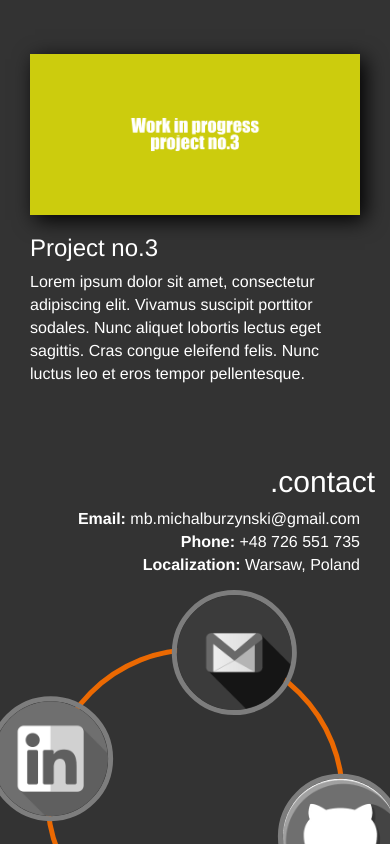
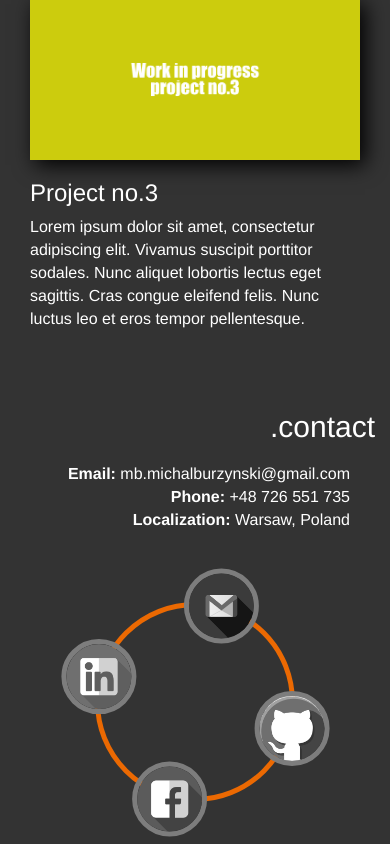
Before and after one commit to burzykovski/burzykovski.github.io, a plain HTML site: page index.html in a window 390 px wide. Shown: the part 2900-3744 px from the top of the page. Drawn offline with nearby package versions, Linux system fonts and the light colour scheme.

Commit message:
contact us adjusted to small mobiles

```diff
--- a/css/style.scss
+++ b/css/style.scss
@@ -41,6 +41,7 @@ body, html {
 }
 .hero-header-background-photo {
   height: 100vh;
+  width: 100%;
 }
 
 .hero-header-box {
@@ -272,7 +273,9 @@ body, html {
 @media screen and (max-width: 992px) {
   .flex-row {
     display: block;
-
+  }
+  .flex-row:nth-of-type(2) {
+    margin: 10px;
   }
 }
 
@@ -316,6 +319,7 @@ body, html {
 }
 
 @media screen and (max-width: 768px) {
+
   .contact {
     margin: auto auto 20px auto;
   }
@@ -323,6 +327,10 @@ body, html {
   .contact-details {
     margin-top: 0px;
     text-align: right;
+  }
+
+  .circle-container {
+    @include on-circle($item-count: 4, $circle-size: 200px, $item-size: 75px);
   }
 }
 
```
Also changed, not shown: css/style.css, index.html (line endings or trailing spaces), 1 other file.
